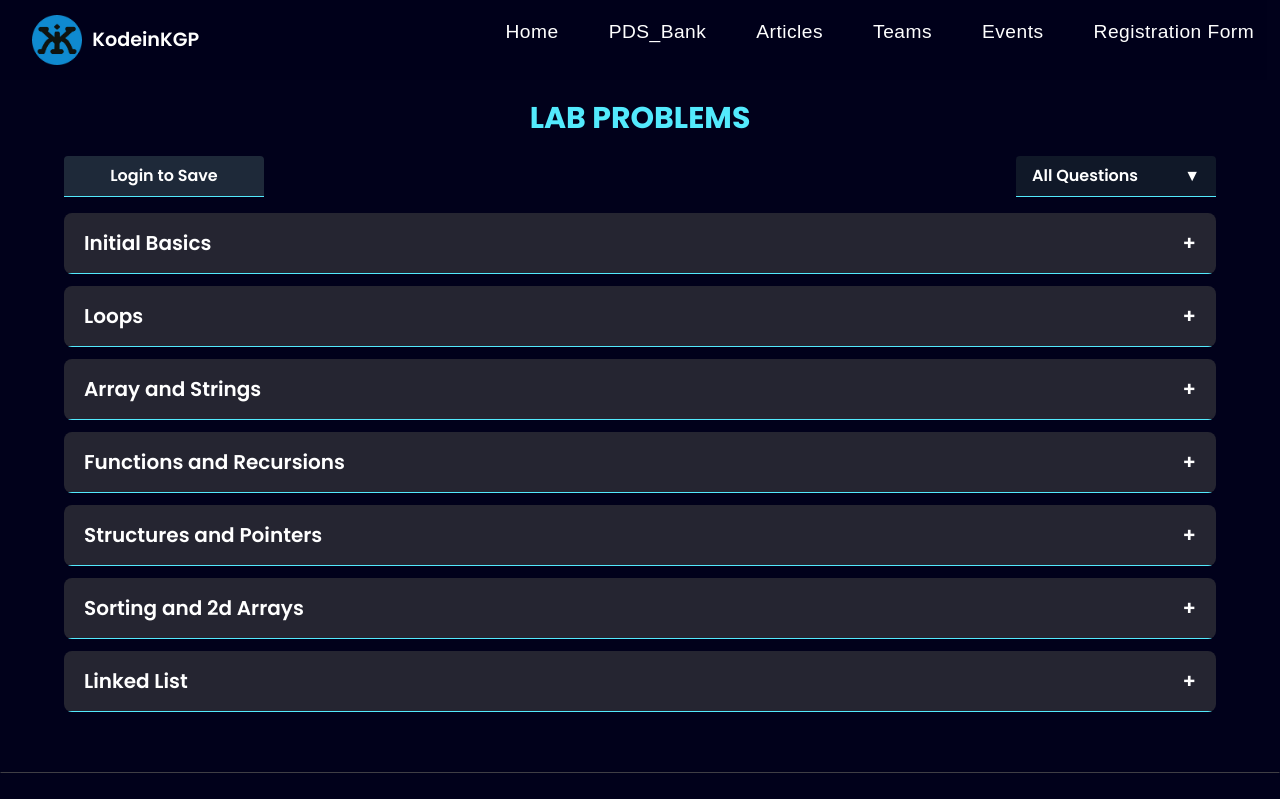
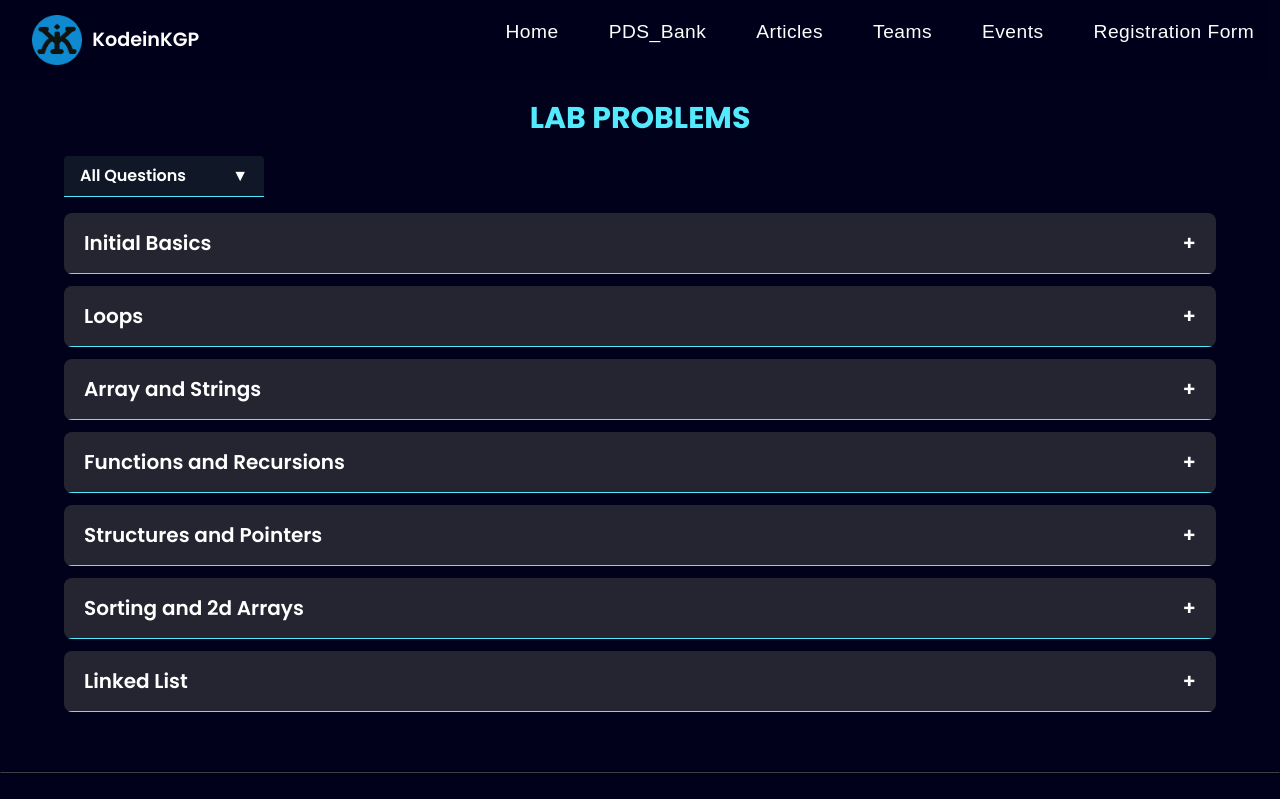
Before and after one commit to KodeinKGP-Technology-Web-3-0-Society/KiK-NextJS, a Next.js app: page /pds/lab in a window 1280 px wide. Shown: the top 799 px of the page. Built offline with nearby package versions, Linux system fonts and the light colour scheme.

Commit message:
fixed pds

```diff
--- a/src/app/pds/lab/LabCard.jsx
+++ b/src/app/pds/lab/LabCard.jsx
@@ -56,19 +56,19 @@ export default function LabCard({ qna, topic, subTopic, ind }) {
 
   return (
     <tr className="border border-[#555] bg-[#050a24] shadow-md transition-transform duration-200">
-      <td className="cursor-pointer px-2 text-white" onClick={toggleCompleted}>
+      <td className="cursor-pointer pl-5 pr-2 text-white" onClick={toggleCompleted}>
         {isComp ? (
           <CheckSquare size={20} />
         ) : (
           <Square size={20} fill={"white"} />
         )}
       </td>
-      <td className="w-full py-2 pr-2 pl-3 text-left align-middle text-[1.2rem] whitespace-nowrap">
+      <td className="w-full py-3.5 pr-2 pl-3 text-left align-middle text-[1.2rem] whitespace-nowrap">
         <Link href={path} className="text-white no-underline" target="_blank">
           {displayText}
         </Link>
       </td>
-      <td className="cursor-pointer px-2 text-white" onClick={toggleFavourite}>
+      <td className="cursor-pointer px-5 text-white" onClick={toggleFavourite}>
         <Star
           size={24}
           color={isFav ? "yellow" : "white"}
--- a/src/app/pds/lab/LabQuestion.jsx
+++ b/src/app/pds/lab/LabQuestion.jsx
@@ -70,7 +70,7 @@ export default function LabQuestion() {
               className="cursor-pointer rounded-br-xl bg-[#3f3d3d] px-4 py-1 text-base text-white"
               onClick={handleCopy}
             >
-              {copy ? "✅ Copied!" : "📋 Copy Code"}
+              {copy ? "✅" : "📄"}
             </button>
           </div>
           <SyntaxHighlighter
--- a/src/app/pds/lab/Questions.jsx
+++ b/src/app/pds/lab/Questions.jsx
@@ -35,8 +35,8 @@ export default function Questions({ topic, subTopic, viewMode }) {
   const questionsData = getQuestionsData();
 
   return (
-    <div className="w-full overflow-x-auto">
-      <table className="w-full">
+    <div className="w-full overflow-x-auto ">
+      <table className="w-full ">
         <tbody>
           {questionsData.map((qa, i) => {
             // Always find the original index to keep LabCard consistent
--- a/src/app/pds/lab/page.jsx
+++ b/src/app/pds/lab/page.jsx
@@ -119,13 +119,7 @@ export default function Lab() {
         LAB PROBLEMS
       </div>
 
-      <div className="!mb-4 flex w-full max-w-6xl flex-col justify-between px-7 sm:flex-row sm:items-center sm:px-0">
-        <button
-          className="rounded-t border-b border-cyan-300 bg-gray-800 px-10 py-2 font-semibold text-white transition-all hover:brightness-125 sm:w-[200px]"
-          onClick={openLoginBox}
-        >
-          {user ? "LogOut" : "Login to Save"}
-        </button>
+      <div className="!mb-4 flex w-full max-w-6xl flex-col justify-left px-7 sm:flex-row sm:items-center sm:px-0">
 
         <div className="relative mt-2 w-full sm:mt-0 sm:w-[200px]">
           <div
```
